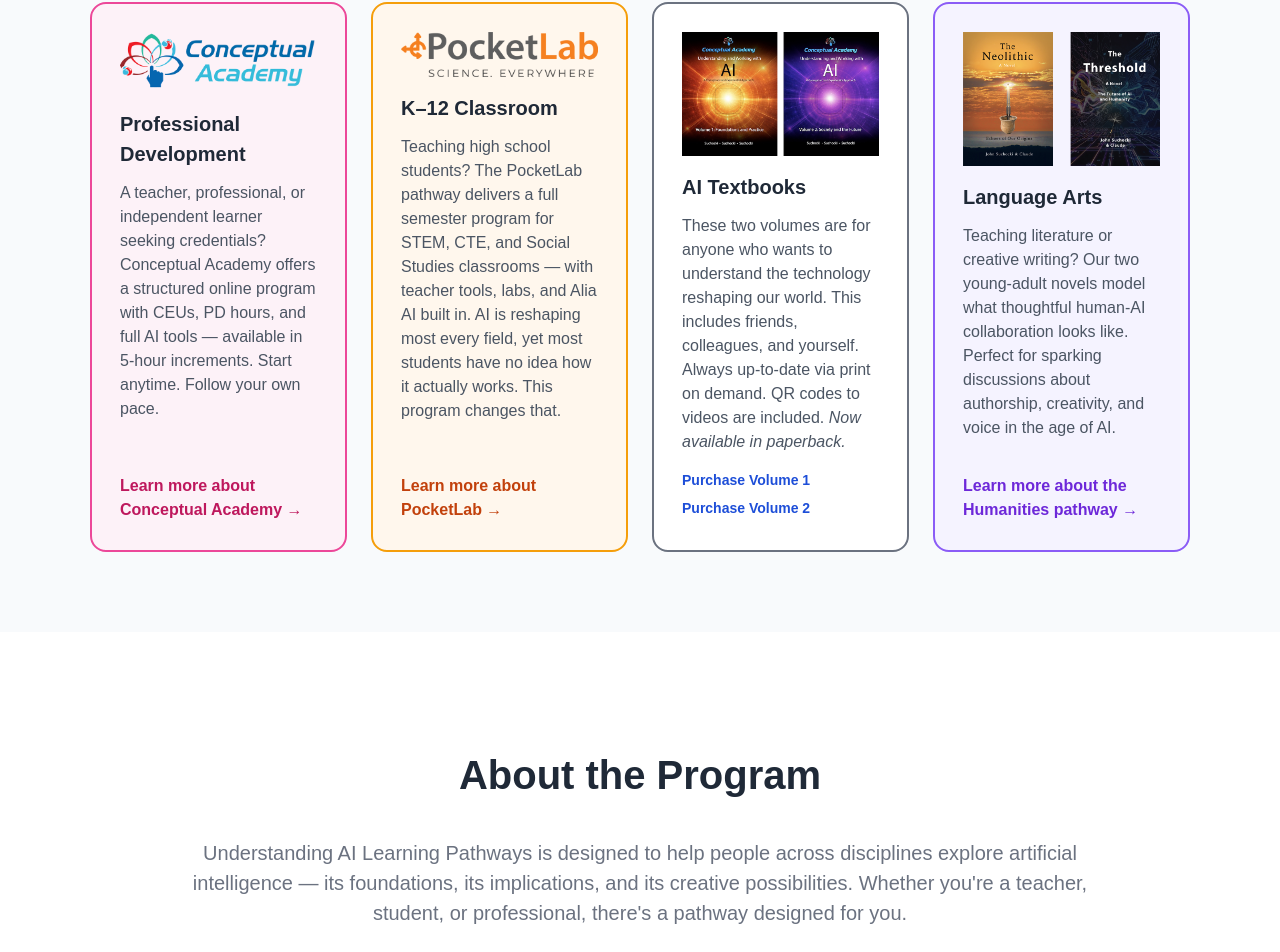
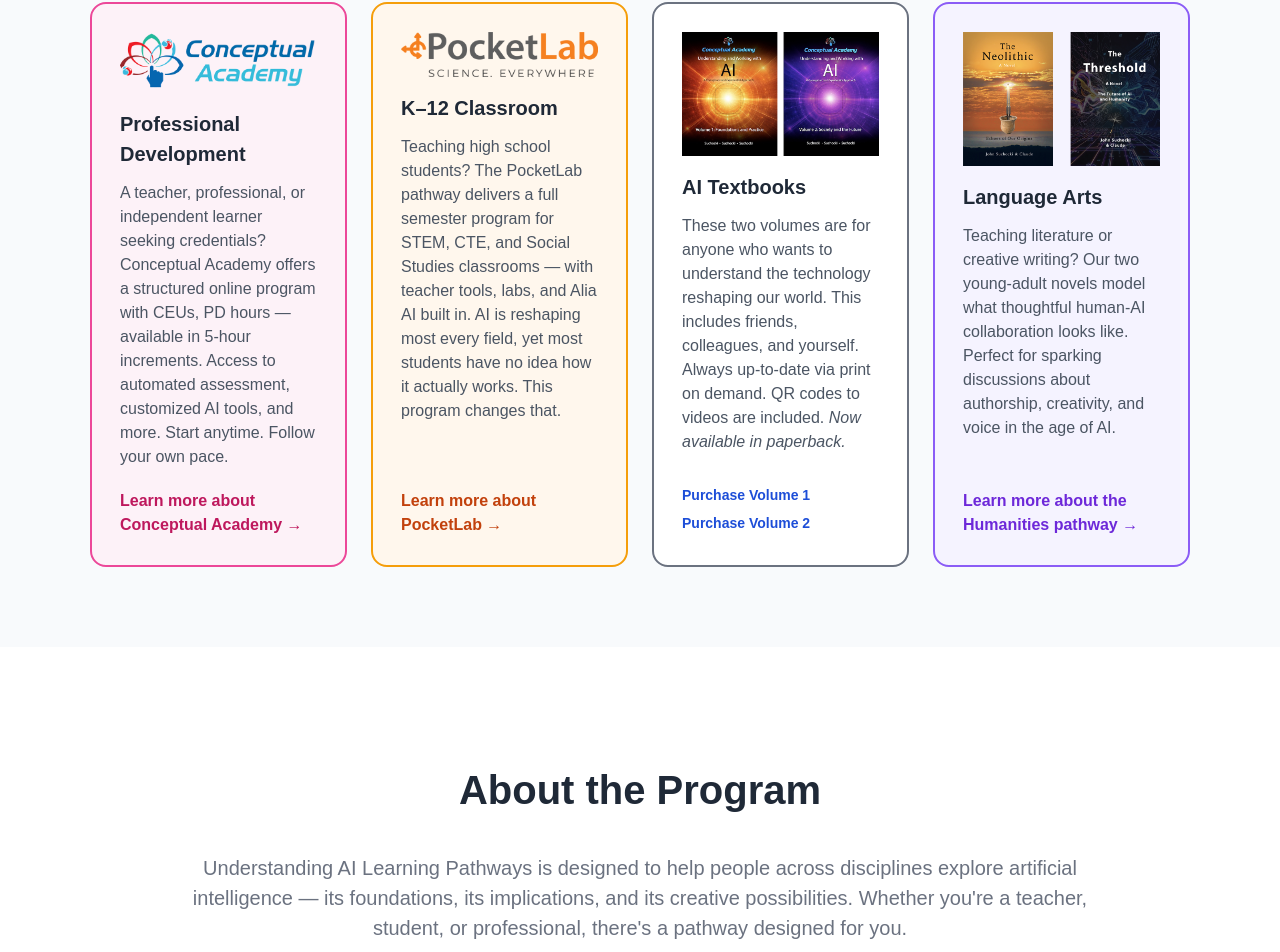
Before and after one commit to Suchocki88/UnderstandingAI.ai, a Next.js app: page / in a window 1280 px wide. Shown: the part 2364-3316 px from the top of the page. Built offline with nearby package versions, Linux system fonts and the light colour scheme.

Commit message:
Revise Conceptual Academy program description
Updated description to highlight automated assessment and customized AI tools.

```diff
--- a/app/page.tsx
+++ b/app/page.tsx
@@ -165,7 +165,7 @@ export default function Page() {
               <img src="/images/CALogo590.png" alt="Conceptual Academy" style={{ width: "100%", borderRadius: 8, marginBottom: 4 }} />
               <h3 style={{ margin: 0, fontSize: 20 }}>Professional Development</h3>
               <p style={{ color: "#4b5563", margin: 0, flexGrow: 1 }}>
-                A teacher, professional, or independent learner seeking credentials? Conceptual Academy offers a structured online program with CEUs, PD hours, and full AI tools — available in 5-hour increments. Start anytime. Follow your own pace.
+                A teacher, professional, or independent learner seeking credentials? Conceptual Academy offers a structured online program with CEUs, PD hours — available in 5-hour increments. Access to automated assessment, customized AI tools, and more. Start anytime. Follow your own pace.
               </p>
               <Link href="/academy" style={{ color: "#be185d", fontWeight: 700, textDecoration: "none", marginTop: 8 }}>
                 Learn more about Conceptual Academy →
```
